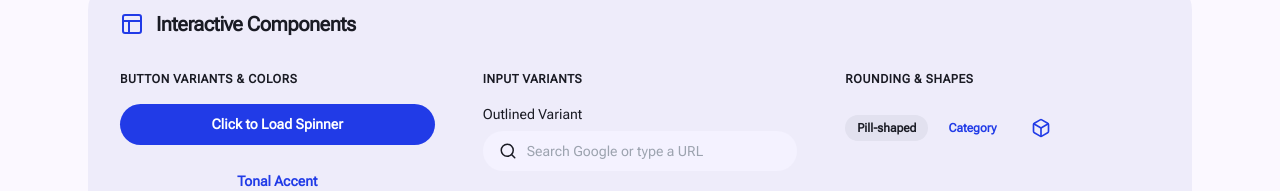
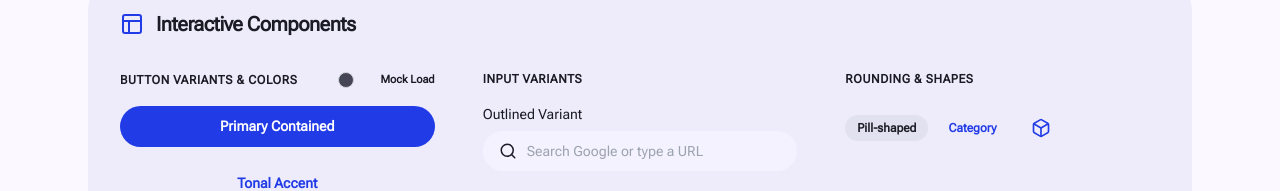
Before and after one commit to theshoaibme/daffodil-intelligence, a React (Vite) app in the folder apps/web/: page / in a window 1280 px wide. Shown: the part 686-877 px from the top of the page. Built offline with nearby package versions, Linux system fonts and the light colour scheme.

Commit message:
feat: update Loader styling and replace mock button timeout with a manual loading state toggle in ComponentGallery

```diff
--- a/apps/web/src/components/ComponentGallery.tsx
+++ b/apps/web/src/components/ComponentGallery.tsx
@@ -5,15 +5,8 @@ import { Layout, Box as BoxIcon, Search } from 'lucide-react';
 import { Button, Input, Badge, Loader } from '@ui';
 
 const ComponentGallery: React.FC = () => {
-  // Add state for the interactive loading button demo
+  // Add state for the interactive loading button toggle control (No hardcoded mock timeouts)
   const [btnLoading, setBtnLoading] = useState(false);
-
-  const handleButtonClick = () => {
-    setBtnLoading(true);
-    setTimeout(() => {
-      setBtnLoading(false);
-    }, 3000);
-  };
 
   return (
     <div className="bg-surface-container rounded-lg p-8 border-0 shadow-none">
@@ -25,36 +18,48 @@ const ComponentGallery: React.FC = () => {
       <div className="grid grid-cols-1 md:grid-cols-3 gap-12 border-0 shadow-none">
         {/* Buttons section */}
         <div className="flex flex-col border-0 shadow-none">
-          <h3 className="text-[12px] font-bold uppercase tracking-wider text-on-surface-variant/60 mb-4">
-            Button Variants & Colors
-          </h3>
+          <div className="flex flex-row justify-between items-center mb-4 border-0 shadow-none">
+            <h3 className="text-[12px] font-bold uppercase tracking-wider text-on-surface-variant/60">
+              Button Variants & Colors
+            </h3>
+
+            {/* Real-time Toggle for testing dynamic Loading (No hardcoded mock timing) */}
+            <label className="relative inline-flex items-center cursor-pointer select-none">
+              <input
+                type="checkbox"
+                checked={btnLoading}
+                onChange={(e) => setBtnLoading(e.target.checked)}
+                className="sr-only peer"
+              />
+              <div className="w-9 h-5 bg-surface-highest/80 peer-focus:outline-none rounded-full peer peer-checked:after:translate-x-full rtl:peer-checked:after:-translate-x-full peer-checked:after:border-white after:content-[''] after:absolute after:top-[2px] after:start-[2px] after:bg-on-surface-variant dark:after:bg-on-surface after:border-gray-300 after:border after:rounded-full after:h-4 after:w-4 after:transition-all peer-checked:bg-primary peer-checked:after:bg-on-primary" />
+              <span className="ms-2 text-[11px] font-semibold text-on-surface-variant/80">
+                Mock Load
+              </span>
+            </label>
+          </div>
+
           <div className="space-y-4 flex flex-col border-0 shadow-none">
-            {/* Interactive Loading Button Demo */}
-            <Button
-              variant="contained"
-              loading={btnLoading}
-              onClick={handleButtonClick}
-            >
-              {btnLoading ? "Processing" : "Click to Load Spinner"}
+            <Button variant="contained" loading={btnLoading}>
+              Primary Contained
             </Button>
 
-            <Button variant="tonal">
+            <Button variant="tonal" loading={btnLoading}>
               Tonal Accent
             </Button>
 
-            <Button variant="outlined">
+            <Button variant="outlined" loading={btnLoading}>
               Outlined Border
             </Button>
 
-            <Button variant="text">
+            <Button variant="text" loading={btnLoading}>
               Text Standard
             </Button>
 
             <div className="pt-4 border-t border-surface-highest/20 flex flex-row space-x-2">
-              <Button size="sm" color="error">
+              <Button size="sm" color="error" loading={btnLoading}>
                 Small Error
               </Button>
-              <Button size="sm" variant="tonal" color="secondary">
+              <Button size="sm" variant="tonal" color="secondary" loading={btnLoading}>
                 Small Secondary
               </Button>
             </div>
--- a/apps/web/src/components/ui/Button.tsx
+++ b/apps/web/src/components/ui/Button.tsx
@@ -66,8 +66,8 @@ export const Button: React.FC<ButtonProps> = ({
   }
 
   // Calculate spinner size dynamically based on the button size
-  const loaderDiameter = size === 'sm' ? 16 : size === 'lg' ? 22 : 18;
-  const strokeWidth = size === 'sm' ? 2.5 : size === 'lg' ? 3 : 2.5;
+  const loaderDiameter = size === 'sm' ? 24 : size === 'lg' ? 36 : 30;
+  const strokeWidth = size === 'sm' ? 2.5 : size === 'lg' ? 3.5 : 3;
 
   return (
     <button
--- a/apps/web/src/components/ui/Loader.tsx
+++ b/apps/web/src/components/ui/Loader.tsx
@@ -53,7 +53,7 @@ export const Loader: React.FC<LoaderProps> = ({
               cy={diameter / 2}
               r={(diameter - strokeWidth) / 2}
               fill="none"
-              stroke={color === 'inherit' ? 'rgba(255, 255, 255, 0.2)' : 'rgba(33, 59, 231, 0.08)'}
+              stroke="transparent"
               strokeWidth={strokeWidth}
               className="border-0"
             />
```
